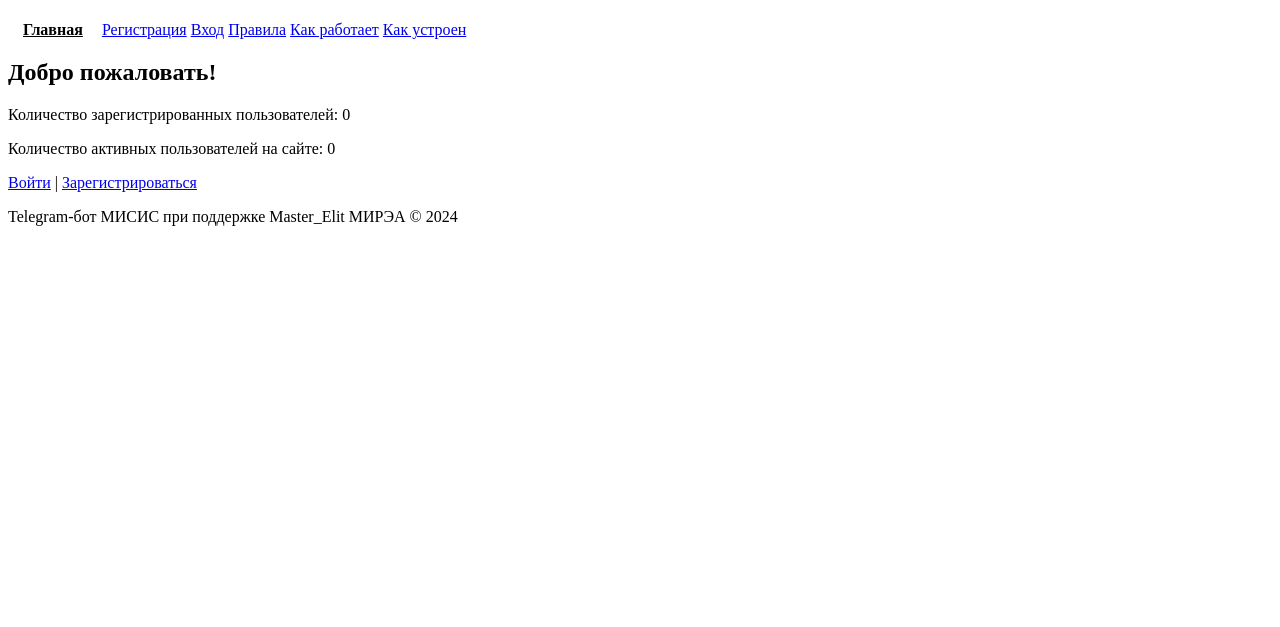
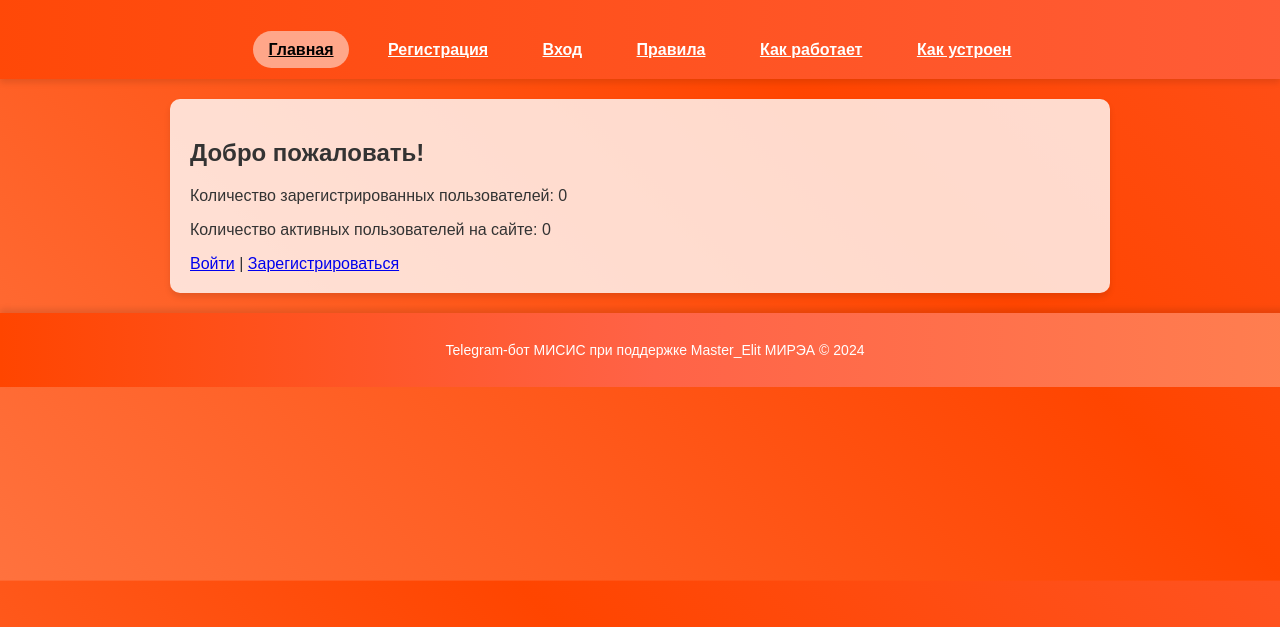
Before and after one commit to Master1910/misis, a Flask app: page / in a window 1280 px wide. Shown: the top 627 px of the page. Run offline with Flask 2, Linux system fonts and the light colour scheme.

Commit message:
Update styles.css

```diff
--- a/static/styles.css
+++ b/static/styles.css
@@ -1,44 +1,113 @@
-/* Подсветка активной ссылки */
+/* Задний фон с градиентом */
+body {
+    font-family: Arial, sans-serif;
+    margin: 0;
+    padding: 0;
+    background: linear-gradient(45deg, #FF7F50, #FF4500, #FF6347);
+    background-size: 200% 200%;
+    animation: gradient-animation 6s ease infinite;
+    color: #333;
+}
+
+/* Анимация для градиента */
+@keyframes gradient-animation {
+    0% { background-position: 0% 50%; }
+    50% { background-position: 100% 50%; }
+    100% { background-position: 0% 50%; }
+}
+
+/* Шапка и меню навигации */
+header {
+    background: linear-gradient(90deg, #FF4500, #FF6347, #FF7F50);
+    background-size: 300% 300%;
+    animation: header-gradient 8s ease infinite;
+    color: white;
+    padding: 20px;
+    text-align: center;
+    box-shadow: 0px 4px 6px rgba(0, 0, 0, 0.1);
+    position: sticky;
+    top: 0;
+    z-index: 1000;
+}
+
+/* Анимация для шапки */
+@keyframes header-gradient {
+    0% { background-position: 0% 50%; }
+    50% { background-position: 100% 50%; }
+    100% { background-position: 0% 50%; }
+}
+
+/* Ссылки в меню */
+nav a {
+    color: white;
+    font-weight: bold;
+    margin: 0 10px;
+    padding: 10px 15px;
+    border-radius: 20px;
+    transition: background-color 0.3s ease, transform 0.3s ease;
+}
+
+nav a:hover {
+    background-color: rgba(255, 255, 255, 0.2);
+    transform: scale(1.1);
+}
+
+/* Активная ссылка */
 nav a.active {
     background-color: rgba(255, 255, 255, 0.5);
     color: black;
-    font-weight: bold;
-    border-radius: 20px;
-    padding: 8px 15px;
 }
 
-/* Всплывающее уведомление */
-.toast {
-    position: fixed;
-    bottom: 20px;
-    right: 20px;
-    padding: 15px 20px;
+/* Кнопки */
+button {
+    background: linear-gradient(90deg, #FF6347, #FF4500, #FF7F50);
     color: white;
-    background: #FF4500;
-    border-radius: 5px;
+    border: none;
+    padding: 10px 20px;
+    font-size: 16px;
+    border-radius: 30px;
+    cursor: pointer;
     box-shadow: 0 4px 6px rgba(0, 0, 0, 0.1);
-    opacity: 1;
-    transform: translateY(0);
-    transition: opacity 0.5s ease, transform 0.5s ease;
+    transition: transform 0.3s ease, box-shadow 0.3s ease;
 }
 
-.toast-success {
-    background: #28a745; /* Зеленый цвет для успеха */
+button:hover {
+    transform: translateY(-2px);
+    box-shadow: 0 6px 10px rgba(0, 0, 0, 0.15);
 }
 
-.toast.hide {
-    opacity: 0;
-    transform: translateY(20px);
+/* Контейнер */
+.container {
+    max-width: 900px;
+    margin: 20px auto;
+    padding: 20px;
+    background: rgba(255, 255, 255, 0.8);
+    border-radius: 10px;
+    box-shadow: 0 4px 6px rgba(0, 0, 0, 0.1);
+    animation: fade-in-container 1.5s ease;
 }
 
-/* Анимация появления элементов при прокрутке */
-.fade {
-    opacity: 0;
-    transform: translateY(30px);
-    transition: opacity 0.6s ease-out, transform 0.6s ease-out;
+/* Анимация появления контейнера */
+@keyframes fade-in-container {
+    from {
+        opacity: 0;
+        transform: translateY(30px);
+    }
+    to {
+        opacity: 1;
+        transform: translateY(0);
+    }
 }
 
-.fade-in {
-    opacity: 1;
-    transform: translateY(0);
+/* Подвал */
+footer {
+    background: linear-gradient(90deg, #FF4500, #FF6347, #FF7F50);
+    color: white;
+    text-align: center;
+    padding: 15px;
+    font-size: 14px;
+    position: relative;
+    bottom: 0;
+    width: 100%;
+    box-shadow: 0px -4px 6px rgba(0, 0, 0, 0.1);
 }
```
